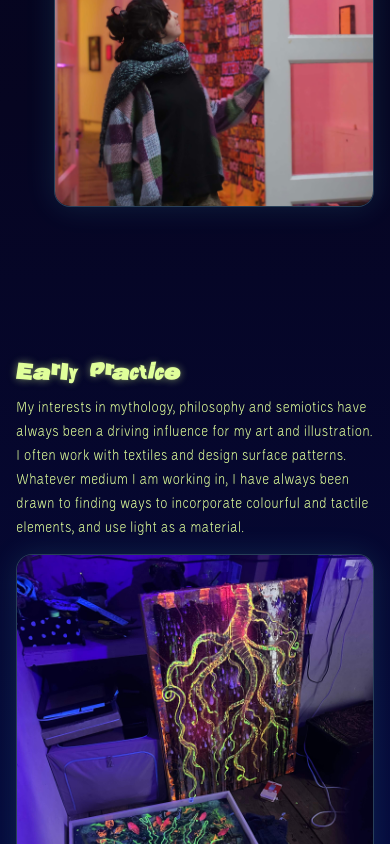
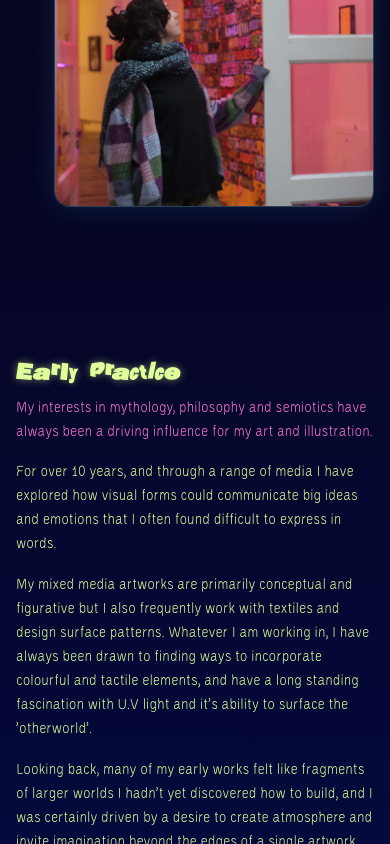
Before and after one commit to kimpiffy/dycp, a React (Vite) app: page / in a window 390 px wide. Shown: the part 1156-2000 px from the top of the page. Built offline with nearby package versions, Linux system fonts and the light colour scheme.

Commit message:
Refine workshops layout and ending

```diff
--- a/src/App.jsx
+++ b/src/App.jsx
@@ -45,6 +45,7 @@ function App() {
         mediaNudge="scatter"
         className="visual-worlds-intro"
       >
+        <p className="project-collaborator">{content.visualWorlds.lead}</p>
         {renderParagraphs(content.visualWorlds.text)}
       </StorySection>
 
@@ -96,13 +97,27 @@ function App() {
       />
 
       <StorySection
-        title="Workshops / co-creation"
+        title="Workshops & Co-Creation"
         tone="glow"
         id="workshops"
         images={content.workshops.images}
         reducedMotion={reducedMotion}
+        className="workshops-section"
       >
-        {renderParagraphs(content.workshops.text)}
+        <p>
+          <span style={{ color: 'var(--accent-pink)' }}>
+            I have facilitated creative workshops with a range of community groups, including ongoing work with the Monday Night Club.
+          </span>
+        </p>
+        <p>
+          These experiences have shaped my interest in accessibility and co-creation, reinforcing my belief that environments should be flexible enough to accommodate different ways of engaging, rather than expecting people to conform to a single way of experiencing them. Working alongside people with different needs and perspectives has strengthened my understanding of how thoughtful design can create richer and more inclusive experiences for everyone.
+        </p>
+        <p>
+          I do not view environments and artwork as things to be passively consumed, and for this reason I am increasingly interested in how participants might contribute to and influence creative work from an earlier stage in the development process.
+        </p>
+        <p>
+          I would like to explore this further after a period of focused research and development which I believe will allow me to investigate approaches that could support more collaborative and responsive ways of designing immersive experiences.
+        </p>
       </StorySection>
 
       <StorySection
@@ -113,17 +128,16 @@ function App() {
         reducedMotion={reducedMotion}
         className="digital-experimentation"
       >
+        <p className="project-collaborator">{content.digital.lead}</p>
         {renderParagraphs(content.digital.text)}
       </StorySection>
 
-      <section className="journey-section tone-magenta compact social-links-section" aria-label="Social links">
-        <div className="section-inner social-links-inner">
-          <div className="social-links-grid">
-            {content.closing.links.map((link) => (
-              <a key={link.label} className="social-link-button" href={link.href} target="_blank" rel="noreferrer">
-                {link.label}
-              </a>
-            ))}
+      <section className="journey-section tone-magenta compact thank-you-section" aria-label="Thank you">
+        <div className="section-inner thank-you-inner">
+          <div className="thank-you-copy">
+            <h2 className="thank-you-title">THANK YOU</h2>
+            <p className="thank-you-message">{content.closing.message}</p>
+            <p className="thank-you-credit">Made with <span className="heart-icon" aria-hidden="true">♥</span> by Kim Piffy</p>
           </div>
         </div>
       </section>
--- a/src/components/FallingStars.jsx
+++ b/src/components/FallingStars.jsx
@@ -1,8 +1,8 @@
 import { useEffect, useRef } from 'react'
 
 const STAR_COUNT = 220
-const CLUSTER_DEPTH = 86
-const BOTTOM_PADDING = 8
+const CLUSTER_DEPTH = 0
+const BOTTOM_PADDING = 0
 const STAR_COLORS = [
   { r: 224, g: 255, b: 154 },
   { r: 255, g: 119, b: 214 },
--- a/src/data/content.js
+++ b/src/data/content.js
@@ -15,7 +15,8 @@ export const content = {
     ],
   },
   visualWorlds: {
-    text: 'My interests in mythology, philosophy and semiotics have always been a driving influence for my art and illustration. I often work with textiles and design surface patterns. Whatever medium I am working in, I have always been drawn to finding ways to incorporate colourful and tactile elements, and use light as a material.',
+    lead: 'My interests in mythology, philosophy and semiotics have always been a driving influence for my art and illustration.',
+    text: 'For over 10 years, and through a range of media I have explored how visual forms could communicate big ideas and emotions that I often found difficult to express in words.\n\nMy mixed media artworks are primarily conceptual and figurative but I also frequently work with textiles and design surface patterns. Whatever I am working in, I have always been drawn to finding ways to incorporate colourful and tactile elements, and have a long standing fascination with U.V light and it\'s ability to surface the \'otherworld\'.\n\nLooking back, many of my early works felt like fragments of larger worlds I hadn\'t yet discovered how to build, and I was certainly driven by a desire to create atmosphere and invite imagination beyond the edges of a single artwork, (which is especially evident in the photoshoots which featured my clothing designs).\n\nThese elements became the components which have formed the foundation and knowledge base for my expansion into installation and spatial storytelling.',
     images: [
       { src: img('images/visual-world-1.webp'), alt: 'Mythic artwork with luminous symbols.' },
       { src: img('images/visual-world-2.webp'), alt: 'Contemporary illustration with layered forms.' },
@@ -64,26 +65,21 @@ export const content = {
   },
   workshops: {
     images: [
-      { src: img('images/workshops-1.webp'), alt: 'Kim preparing immersive exhibition materials.' },
       { src: img('images/workshops-2.webp'), alt: 'Visitors hanging wish stars from branches.' },
       { src: img('images/workshops-3.webp'), alt: 'People writing wishes during the event.' },
       { src: img('images/workshops-4.webp'), alt: 'Interactive web visual experiment.' },
     ],
-    text: "Workshops allow participants to contribute directly to installations. I'd like to take this one step further and have the opportunity to design an installation with them, making the environment something built with people rather than simply shown to them.",
+    text: 'I have facilitated creative workshops with a range of community groups, including ongoing work with the Monday Night Club.\n\nThese experiences have shaped my interest in accessibility and co-creation, reinforcing my belief that environments should be flexible enough to accommodate different ways of engaging, rather than expecting people to conform to a single way of experiencing them. Working alongside people with different needs and perspectives has strengthened my understanding of how thoughtful design can create richer and more inclusive experiences for everyone.\n\nI do not view environments and artwork as things to be passively consumed, and for this reason I am increasingly interested in how participants might contribute to and influence creative work from an earlier stage in the development process.\n\nI would like to explore this further after a period of focused research and development which I believe will allow me to investigate approaches that could support more collaborative and responsive ways of designing immersive experiences.',
   },
   digital: {
-    text: 'My practice is now expanding into creative technology, projection mapping, interactive web design and digital immersivity. I am exploring how digital tools can extend the same values that run through my physical work: participation, atmosphere, accessibility, storytelling and shared experience.',
+    lead: 'I am committed to lifelong learning and I am continually expanding my knowledge of coding, UX and UI design principles.',
+    text: 'These skills provide a multitude of possibilities for developing immersive environments, while also strengthening my understanding of how people interact with and experience designed systems.\n\nI am interested in how digital technologies can expand the world-building already present within my installation practice. Whether through responsive environments, projection mapping, VJing or dynamic and interactive online spaces, I see digital tools as another way of creating and enhancing meaningful engagement rather than as a separate discipline.\n\nMy proposed DYCP will allow me sufficient time to deepen this area of research, exploring how responsive technologies can support immersive worldbuilding, accessibility and create new opportunities for audiences to engage with my work both online and in physical spaces.',
     images: [
       { src: img('images/digital-1.webp'), alt: 'Digital artwork still with layered light and color.' },
       { src: img('images/digital-2.mp4'), alt: 'Digital artwork loop showing moving light and texture.', type: 'video' },
     ],
   },
   closing: {
-    links: [
-      { label: 'Instagram', href: 'https://instagram.com/' },
-      { label: 'LinkedIn', href: 'https://linkedin.com/' },
-      { label: 'Website', href: 'https://example.com' },
-      { label: 'GitHub', href: 'https://github.com/kimpiffy' },
-    ],
+    message: 'I appreciate the time it will have taken you to read through my application.',
   },
 }
--- a/src/styles/global.css
+++ b/src/styles/global.css
@@ -39,6 +39,18 @@
   --overlay-bottom: #2961c7;
 }
 
+html {
+  min-height: 100%;
+  background: linear-gradient(
+    to bottom,
+    #020314 0%,
+    #060521 10%,
+    var(--overlay-top) 24%,
+    var(--overlay-mid) 62%,
+    var(--overlay-bottom) 100%
+  );
+}
+
 * {
   box-sizing: border-box;
 }
@@ -50,6 +62,7 @@ html {
 body {
   margin: 0;
   min-width: 320px;
+  min-height: 100vh;
   background: linear-gradient(
     to bottom,
     #020314 0%,
@@ -64,6 +77,7 @@ body {
 
 main {
   position: relative;
+  min-height: 100vh;
   overflow: hidden;
 }
 
@@ -222,6 +236,23 @@ h2 {
   justify-content: center;
 }
 
+.workshops-section .story-body {
+  grid-template-columns: minmax(0, 0.82fr) minmax(0, 1.18fr);
+}
+
+.workshops-section .story-copy {
+  max-width: 31rem;
+}
+
+.workshops-section .story-copy p {
+  max-width: 31rem;
+}
+
+.workshops-section .gallery-collage .image-reveal {
+  flex: 1 1 clamp(165px, 24vw, 275px);
+  max-width: 306px;
+}
+
 .wishing-tree-intro .story-copy,
 .bridges-intro .story-copy {
   max-width: 20.5rem;
@@ -229,6 +260,11 @@ h2 {
 
 .wishing-tree-intro .story-copy {
   transform: translateY(-20px);
+}
+
+.visual-worlds-intro .story-copy,
+.visual-worlds-intro .story-copy p {
+  max-width: 24.75rem;
 }
 
 .wishing-tree-intro .story-copy p,
@@ -330,6 +366,10 @@ h2 {
 .story-section.bridges-below-image .gallery {
   width: 100%;
   justify-content: center;
+}
+
+.bridges-below-image {
+  padding-bottom: 9rem;
 }
 
 .bridges-intro .story-media .gallery {
@@ -522,8 +562,8 @@ h2 {
   transform: rotate(1deg) translate(calc(var(--i-am-piffy-three-x) + 4px), calc(var(--i-am-piffy-three-y) + 24px));
 }
 
-#workshops .gallery-collage .image-reveal:nth-child(4) {
-  z-index: 6;
+#workshops .gallery-collage .image-reveal:nth-child(3) {
+  transform: rotate(-1deg) translate(-110px, -70px);
 }
 
 .story-body.copy-only {
@@ -721,6 +761,10 @@ h2 {
   box-shadow: none;
 }
 
+.digital-experimentation .gallery-collage .image-reveal:nth-child(2) {
+  transform: rotate(2deg) translateX(30px) translateY(1.2rem);
+}
+
 .image-reveal.is-video video {
   border-radius: 0.7rem;
 }
@@ -738,44 +782,58 @@ h2 {
   margin-top: 0;
 }
 
-.social-links-section {
+.thank-you-section {
   padding-top: 2rem;
-  padding-bottom: 5rem;
+  padding-bottom: 1.5rem;
 }
 
-.social-links-inner {
+body {
+  min-height: 100vh;
+}
+
+main {
+  min-height: 100vh;
+}
+
+.thank-you-inner {
   display: grid;
   place-items: center;
 }
 
-.social-links-grid {
-  display: flex;
-  gap: 1rem;
-  flex-wrap: wrap;
-  justify-content: center;
+.thank-you-copy {
+  display: grid;
+  justify-items: center;
+  gap: 0.55rem;
+  text-align: center;
+  max-width: 44rem;
 }
 
-.social-link-button {
-  display: inline-flex;
-  align-items: center;
-  justify-content: center;
-  min-width: 9.5rem;
-  padding: 0.95rem 1.35rem;
-  border-radius: 999px;
-  border: 1px solid rgba(224, 255, 154, 0.45);
-  background: rgba(10, 6, 32, 0.8);
+.thank-you-title {
+  margin: 0;
   color: var(--header-color);
-  text-decoration: none;
-  letter-spacing: 0.08em;
-  text-transform: uppercase;
-  box-shadow: 0 0 18px rgba(224, 255, 154, 0.12);
-  transition: transform 180ms ease, box-shadow 180ms ease, border-color 180ms ease;
+  text-shadow:
+    0 0 2px rgba(224, 255, 154, 0.24),
+    0 0 8px var(--header-glow),
+    0 0 14px rgba(224, 255, 154, 0.12);
 }
 
-.social-link-button:hover {
-  transform: translateY(-2px);
-  border-color: rgba(255, 119, 214, 0.65);
-  box-shadow: 0 0 26px rgba(255, 119, 214, 0.18);
+.thank-you-message {
+  margin: 0;
+  color: var(--accent-pink);
+  max-width: 34rem;
+}
+
+.thank-you-credit {
+  margin: 0.85rem 0 0;
+  font-size: 0.7rem;
+  letter-spacing: 0.14em;
+  text-transform: uppercase;
+  color: var(--header-color);
+  opacity: 0.85;
+}
+
+.heart-icon {
+  color: var(--accent-pink);
 }
 
 .project-collaborator {
@@ -915,10 +973,6 @@ h2 {
     width: 100%;
   }
 
-  .social-link-button {
-    width: 100%;
-  }
-
   .image-reveal img,
   .image-reveal video {
     min-height: 180px;
```
